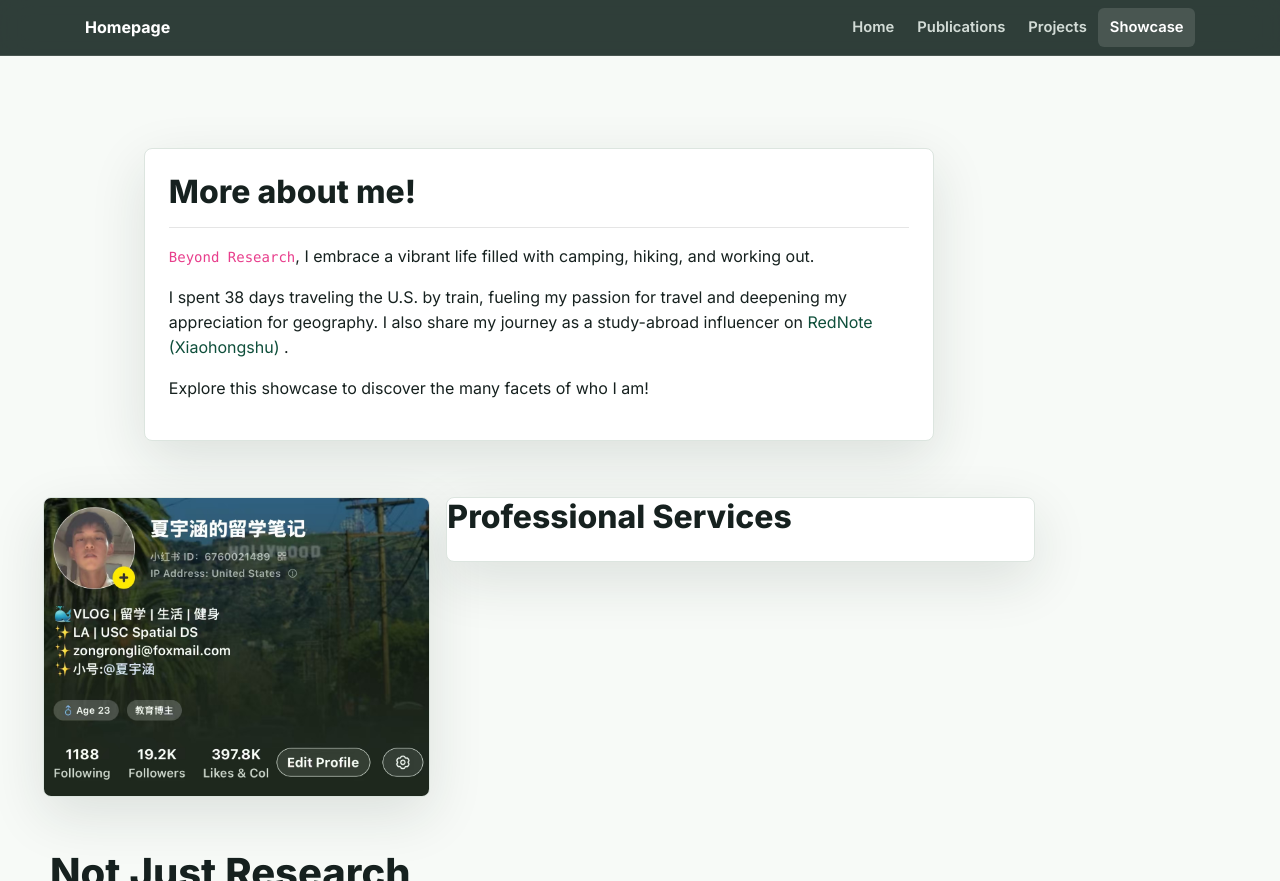
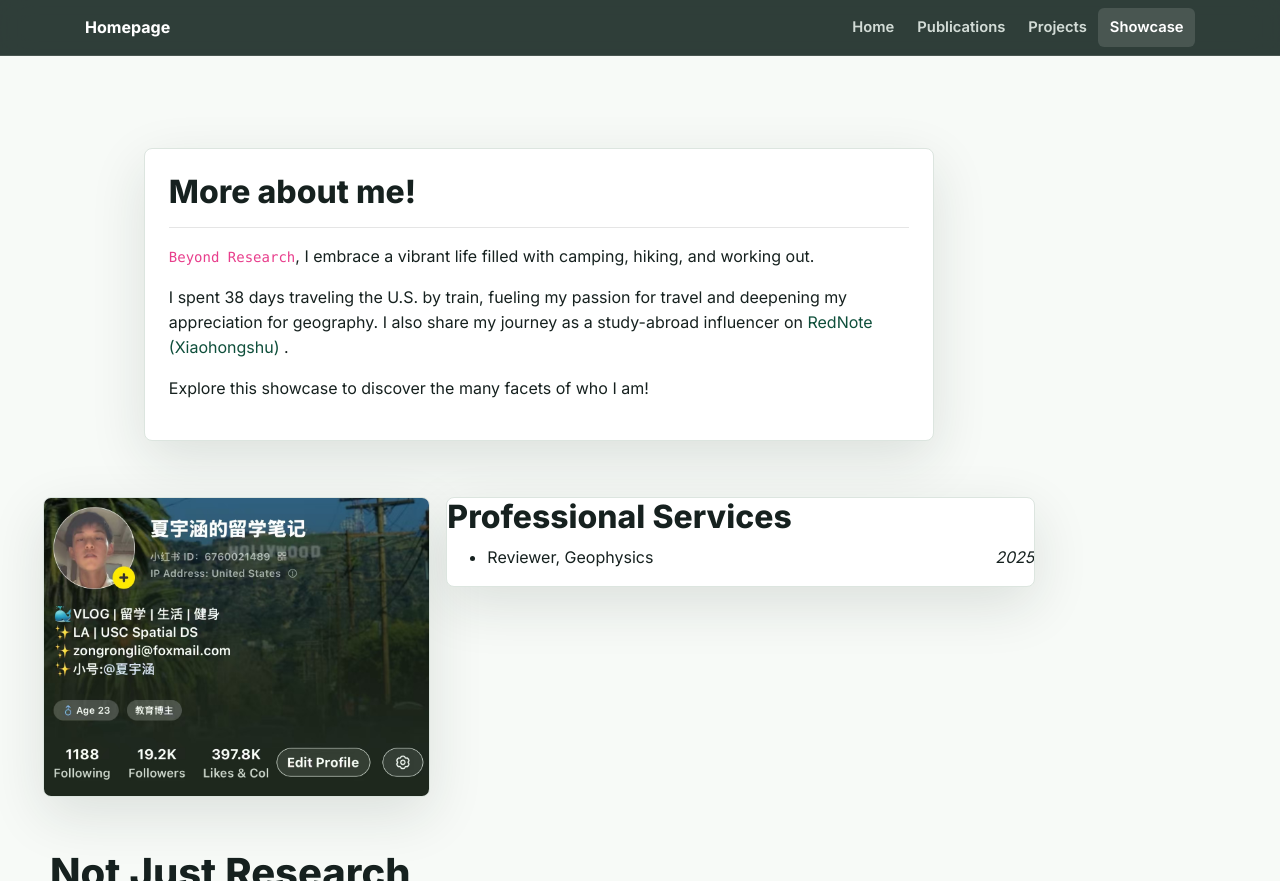
Before and after one commit to YangLiuqing-add/YangLiuqing-add.github.io, a Jekyll site: the page built from showcase.html, in a window 1280 px wide and 900 px high, cut to the strip 0-881 px from the top of the window. Built offline with Jekyll 4.4.1, drawn with Linux system fonts in a browser that asks for light colours; nearby versions of some CDN libraries; a style sheet for code colours, icons or effects is not loaded.

Commit message:
Add Reviewer service to profile

```diff
--- a/_data/profile.yml
+++ b/_data/profile.yml
@@ -82,3 +82,7 @@
   date: Jun. 2020
 - name: Model Student of Academic Records
   date: Sep. 2019
+
+services:
+  - name: Reviewer, Geophysics
+    date: 2025
```
